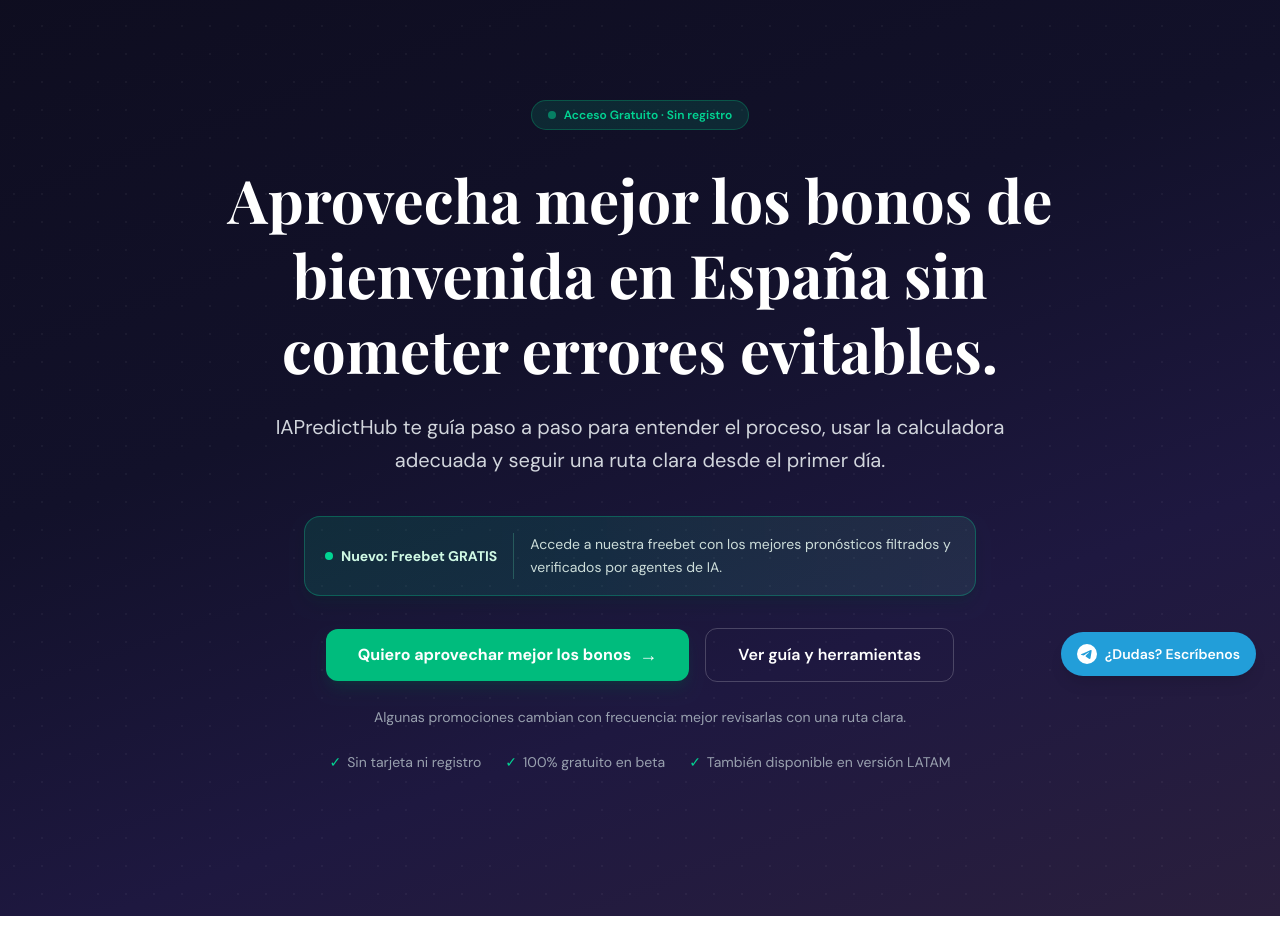
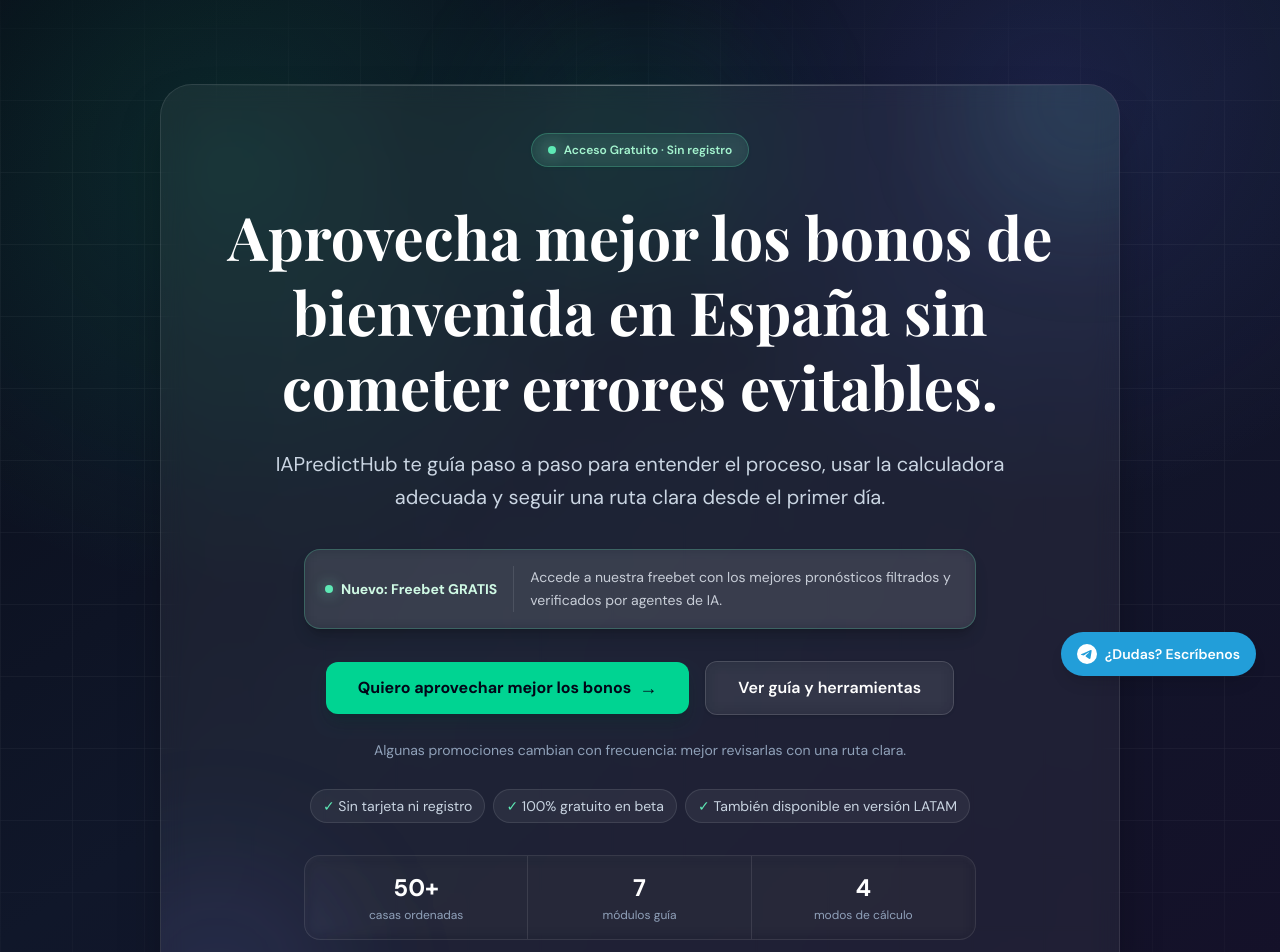
Before and after one commit to eloylt13/matched-betting-app, a Next.js app: page / in a window 1280 px wide. Shown: the part 100-1052 px from the top of the page. Built offline with nearby package versions, Linux system fonts and the light colour scheme; no server answers; a web font is replaced by a local one.

Commit message:
feat(home): premium tech hero base redesign

```diff
--- a/app/page.tsx
+++ b/app/page.tsx
@@ -293,27 +293,45 @@
         </div>
       </header>
 
-      <section
-        style={{ background: 'linear-gradient(160deg, #0e0d1f 0%, #12112A 40%, #1e1840 70%, #2A1F3D 100%)' }}
-        className="relative overflow-hidden"
-      >
+      <section className="relative overflow-hidden bg-[#080B16]">
         <div
-          className="absolute inset-0 opacity-[0.04]"
-          style={{ backgroundImage: 'radial-gradient(circle, #ffffff 1px, transparent 1px)', backgroundSize: '28px 28px' }}
+          className="absolute inset-0"
+          style={{
+            background:
+              'radial-gradient(circle at 18% 18%, rgba(16, 185, 129, 0.16), transparent 30%), radial-gradient(circle at 82% 12%, rgba(99, 102, 241, 0.14), transparent 28%), linear-gradient(145deg, #080B16 0%, #10172A 48%, #151029 100%)',
+          }}
         />
-        <div className="relative max-w-4xl mx-auto px-4 sm:px-6 lg:px-8 py-20 sm:py-28 lg:py-36 text-center">
-          <div className="flex flex-col items-center mb-8">
-            <div className="inline-flex items-center gap-2 bg-emerald-500/15 border border-emerald-500/30 text-emerald-400 text-xs font-semibold px-4 py-1.5 rounded-full">
-              <span className="w-2 h-2 rounded-full bg-emerald-400 animate-pulse" />
+        <div
+          className="absolute inset-0 opacity-[0.07]"
+          style={{
+            backgroundImage:
+              'linear-gradient(rgba(255,255,255,.55) 1px, transparent 1px), linear-gradient(90deg, rgba(255,255,255,.55) 1px, transparent 1px)',
+            backgroundSize: '72px 72px',
+            maskImage: 'linear-gradient(to bottom, transparent 0%, black 18%, black 72%, transparent 100%)',
+          }}
+        />
+        <div className="absolute left-1/2 top-16 h-64 w-64 -translate-x-1/2 rounded-full bg-emerald-400/10 blur-3xl" />
+        <div className="absolute bottom-0 left-0 right-0 h-32 bg-gradient-to-t from-black/25 to-transparent" />
+
+        <div className="relative mx-auto max-w-5xl px-4 py-16 text-center sm:px-6 sm:py-24 lg:px-8 lg:py-32">
+          <div className="relative mx-auto overflow-hidden rounded-[2rem] border border-white/10 bg-white/[0.055] px-5 py-8 shadow-2xl shadow-black/40 backdrop-blur-md sm:px-8 sm:py-12 lg:px-12">
+            <div className="pointer-events-none absolute inset-x-8 top-0 h-px bg-gradient-to-r from-transparent via-white/35 to-transparent" />
+            <div className="pointer-events-none absolute -right-20 -top-24 h-56 w-56 rounded-full bg-emerald-300/10 blur-3xl" />
+            <div className="pointer-events-none absolute -bottom-28 -left-16 h-60 w-60 rounded-full bg-indigo-400/10 blur-3xl" />
+
+            <div className="relative">
+              <div className="mb-8 flex flex-col items-center">
+                <div className="inline-flex items-center gap-2 rounded-full border border-emerald-300/25 bg-emerald-300/10 px-4 py-2 text-xs font-semibold text-emerald-200 shadow-sm shadow-emerald-950/20 backdrop-blur-sm">
+                  <span className="h-2 w-2 rounded-full bg-emerald-300 shadow-[0_0_16px_rgba(110,231,183,0.75)]" />
                   Acceso Gratuito · Sin registro
                 </div>
               </div>
 
-          <h1 className="font-playfair text-3xl sm:text-4xl lg:text-5xl xl:text-6xl font-bold text-white leading-tight mb-6">
+              <h1 className="mx-auto mb-6 max-w-4xl font-playfair text-3xl font-bold leading-tight text-white sm:text-4xl lg:text-5xl xl:text-6xl">
                 Aprovecha mejor los bonos de bienvenida en España sin cometer errores evitables.
               </h1>
 
-          <p className="text-gray-300 text-base sm:text-lg lg:text-xl max-w-3xl mx-auto leading-relaxed mb-10">
+              <p className="mx-auto mb-9 max-w-3xl text-base leading-relaxed text-slate-300 sm:text-lg lg:text-xl">
                 IAPredictHub te guía paso a paso para entender el proceso, usar la calculadora adecuada y seguir una ruta clara desde el primer día.
               </p>
 
@@ -321,23 +339,23 @@
                 href="/pronosticos"
                 eventName="home_freebet_banner_clicked"
                 eventProps={{ location: 'hero', target_path: '/pronosticos' }}
-            className="group mx-auto mb-8 flex w-full max-w-2xl flex-col gap-2 rounded-2xl border border-emerald-400/30 bg-gradient-to-r from-emerald-500/15 to-emerald-300/10 px-4 py-4 text-left shadow-lg shadow-emerald-950/20 transition-all hover:border-emerald-300/60 hover:from-emerald-500/25 hover:to-emerald-300/15 sm:flex-row sm:items-center sm:gap-4 sm:px-5"
+                className="group mx-auto mb-8 flex w-full max-w-2xl flex-col gap-2 rounded-2xl border border-emerald-300/25 bg-white/[0.075] px-4 py-4 text-left shadow-lg shadow-black/20 backdrop-blur-sm transition-all duration-200 hover:-translate-y-0.5 hover:border-emerald-300/50 hover:bg-white/[0.105] hover:shadow-emerald-950/25 sm:flex-row sm:items-center sm:gap-4 sm:px-5"
               >
                 <span className="inline-flex shrink-0 items-center gap-2 text-sm font-bold text-emerald-100">
-              <span className="h-2 w-2 rounded-full bg-emerald-400" aria-hidden="true" />
+                  <span className="h-2 w-2 rounded-full bg-emerald-300 shadow-[0_0_14px_rgba(110,231,183,0.65)]" aria-hidden="true" />
                   Nuevo: Freebet GRATIS
                 </span>
-            <span className="text-sm leading-relaxed text-emerald-50/85 sm:border-l sm:border-emerald-300/25 sm:pl-4">
+                <span className="text-sm leading-relaxed text-slate-200/85 sm:border-l sm:border-white/10 sm:pl-4">
                   Accede a nuestra freebet con los mejores pronósticos filtrados y verificados por agentes de IA.
                 </span>
               </TrackedLink>
 
-          <div className="flex flex-col sm:flex-row items-center justify-center gap-3 sm:gap-4 mb-6">
+              <div className="mb-6 flex flex-col items-center justify-center gap-3 sm:flex-row sm:gap-4">
                 <TrackedLink
                   href="/bienvenida"
                   eventName="home_cta_primary_clicked"
                   eventProps={{ location: 'hero', target_path: '/bienvenida' }}
-              className="group w-full sm:w-auto bg-emerald-500 hover:bg-emerald-400 text-white font-bold text-base px-8 py-3.5 rounded-xl transition-colors shadow-lg shadow-emerald-900/30"
+                  className="group w-full rounded-xl bg-emerald-400 px-8 py-3.5 text-base font-bold text-slate-950 shadow-lg shadow-emerald-950/30 transition-all duration-200 hover:-translate-y-0.5 hover:bg-emerald-300 hover:shadow-xl hover:shadow-emerald-950/35 sm:w-auto"
                 >
                   <span className="inline-flex items-center gap-2">
                     <span>Quiero aprovechar mejor los bonos</span>
@@ -348,20 +366,43 @@
                   href="/guias"
                   eventName="home_cta_secondary_clicked"
                   eventProps={{ location: 'hero', target_path: '/guias' }}
-              className="w-full sm:w-auto border border-white/20 hover:bg-white/10 text-white font-semibold text-base px-8 py-3.5 rounded-xl transition-colors"
+                  className="w-full rounded-xl border border-white/15 bg-white/[0.045] px-8 py-3.5 text-base font-semibold text-white shadow-sm shadow-black/10 backdrop-blur-sm transition-all duration-200 hover:-translate-y-0.5 hover:border-white/25 hover:bg-white/[0.085] sm:w-auto"
                 >
                   Ver guía y herramientas
                 </TrackedLink>
               </div>
 
-          <p className="text-xs sm:text-sm text-gray-400 max-w-xl mx-auto mb-6 leading-relaxed">
+              <p className="mx-auto mb-7 max-w-xl text-xs leading-relaxed text-slate-400 sm:text-sm">
                 Algunas promociones cambian con frecuencia: mejor revisarlas con una ruta clara.
               </p>
 
-          <div className="flex flex-wrap items-center justify-center gap-x-6 gap-y-2 text-sm text-gray-400">
-            <span className="flex items-center gap-1.5"><span className="text-emerald-400">✓</span> Sin tarjeta ni registro</span>
-            <span className="flex items-center gap-1.5"><span className="text-emerald-400">✓</span> 100% gratuito en beta</span>
-            <span className="flex items-center gap-1.5"><span className="text-emerald-400">✓</span> También disponible en versión LATAM</span>
+              <div className="mb-8 flex flex-wrap items-center justify-center gap-2 text-sm text-slate-300">
+                <span className="rounded-full border border-white/10 bg-white/[0.055] px-3 py-1.5 transition-colors duration-200 hover:border-emerald-300/30 hover:bg-white/[0.085]">
+                  <span className="text-emerald-300">✓</span> Sin tarjeta ni registro
+                </span>
+                <span className="rounded-full border border-white/10 bg-white/[0.055] px-3 py-1.5 transition-colors duration-200 hover:border-emerald-300/30 hover:bg-white/[0.085]">
+                  <span className="text-emerald-300">✓</span> 100% gratuito en beta
+                </span>
+                <span className="rounded-full border border-white/10 bg-white/[0.055] px-3 py-1.5 transition-colors duration-200 hover:border-emerald-300/30 hover:bg-white/[0.085]">
+                  <span className="text-emerald-300">✓</span> También disponible en versión LATAM
+                </span>
+              </div>
+
+              <div className="mx-auto grid max-w-2xl grid-cols-3 divide-x divide-white/10 overflow-hidden rounded-2xl border border-white/10 bg-black/10 text-left shadow-inner shadow-white/[0.03] backdrop-blur-sm">
+                <div className="px-3 py-4 text-center sm:px-5">
+                  <p className="text-lg font-bold text-white sm:text-2xl">50+</p>
+                  <p className="mt-1 text-[11px] leading-tight text-slate-400 sm:text-xs">casas ordenadas</p>
+                </div>
+                <div className="px-3 py-4 text-center sm:px-5">
+                  <p className="text-lg font-bold text-white sm:text-2xl">7</p>
+                  <p className="mt-1 text-[11px] leading-tight text-slate-400 sm:text-xs">módulos guía</p>
+                </div>
+                <div className="px-3 py-4 text-center sm:px-5">
+                  <p className="text-lg font-bold text-white sm:text-2xl">4</p>
+                  <p className="mt-1 text-[11px] leading-tight text-slate-400 sm:text-xs">modos de cálculo</p>
+                </div>
+              </div>
+            </div>
           </div>
         </div>
       </section>
```
Lines whose indentation alone changed are shown as unchanged.
